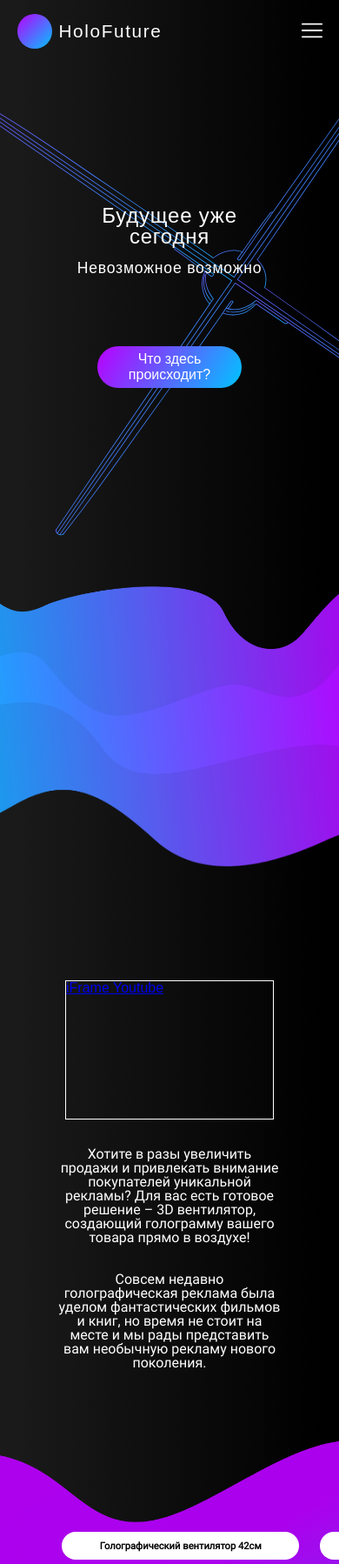
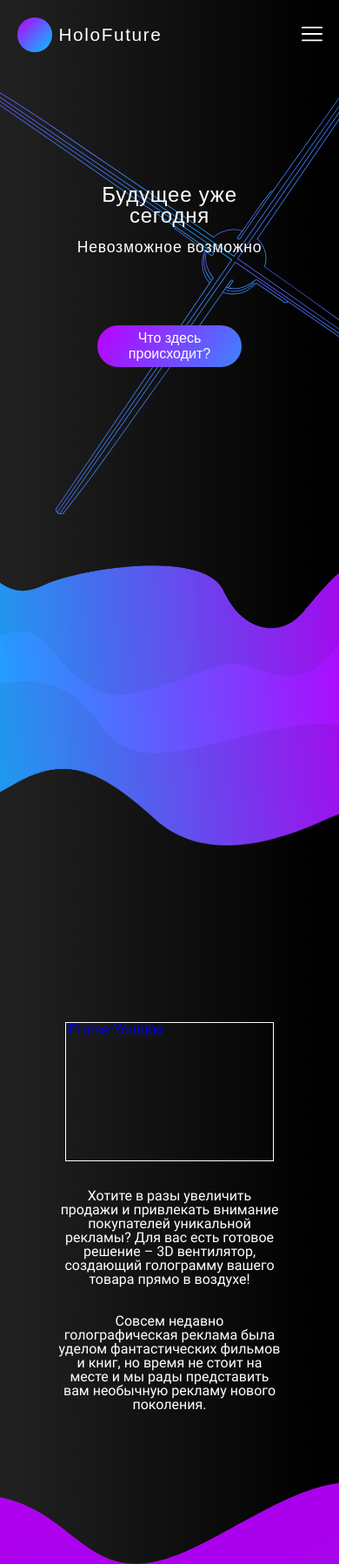
Before and after one commit to TarasMazurkevich/hologram.github.io, a website: page source/index.html in a window 390 px wide. Shown: the top 1798 px of the page at 87% size. Drawn offline with nearby package versions, Linux system fonts and the light colour scheme; files that its build step writes are made by us from their sources; a web font is replaced by a local one.

Commit message:
end create htmlcss : tvsy6520@gmail.com

```diff
--- a/source/index.html
+++ b/source/index.html
@@ -95,8 +95,8 @@
                         </g>
                     </svg>
                     <ul class="nav__list">
-                        <li class="nav_item "><a href="#">главная</a></li>
-                        <li class="nav_item active"><a href="#">описание</a></li>
+                        <li class="nav_item active"><a href="#">главная</a></li>
+                        <li class="nav_item"><a href="#">описание</a></li>
                         <li class="nav_item"><a href="#">продукт</a></li>
                         <li class="nav_item"><a href="#">преимущества</a></li>
                         <li class="nav_item"><a href="#">контакты</a></li>
@@ -133,11 +133,11 @@
                     <h2 class="desc_title">Что здесь происходит?</h2>
                 </header>
                 <article class="desc__article">
-                    <a href="#" class="desc_video" data-lity>iFrame Youtube</a>
-                    <div class="desc__bottom">
+                    <div class="desc__top">
+                        <a href="#" class="desc_video" data-lity>iFrame Youtube</a>
                         <p class="desc_text">Хотите в разы увеличить продажи и привлекать внимание покупателей уникальной рекламы? Для вас есть готовое решение – 3D вентилятор, создающий голограмму вашего товара прямо в воздухе!</p>
-                        <p class="desc_text">Совсем недавно голографическая реклама была уделом фантастических фильмов и книг, но время не стоит на месте и мы рады представить вам  необычную рекламу нового поколения.</p>
                     </div>
+                    <p class="desc_text">Совсем недавно голографическая реклама была уделом фантастических фильмов и книг, но время не стоит на месте и мы рады представить вам  необычную рекламу нового поколения.</p>
                 </article>
             </div>
         </section>
@@ -147,7 +147,7 @@
         <section class="product">
             <ul class="product__list">
                 <li class="product_item">
-                    <p class="product_name">Голографический вентилятор 42см</p>
+                    <p class="product_name">Голограма 42см</p>
                     <div class="product__desc">
                         <img src="img/png/holo42.png" alt="" class="product_img">
                         <p class="product_text">
@@ -324,14 +324,90 @@
                 <div class="footer_img"></div>
                 <div class="footer_img"></div>
             </div>
+
         </footer>
-
+        <canvas id="canvas"></canvas>
     </div>
 
 
 
 
     <!-- map -->
+    <script
+  src="https://code.jquery.com/jquery-3.3.1.min.js"
+  integrity="sha256-FgpCb/KJQlLNfOu91ta32o/NMZxltwRo8QtmkMRdAu8="
+  crossorigin="anonymous"></script>
+    <script>
+        (function () {
+  var canvas = $('canvas')[0];
+  var ctx = canvas.getContext('2d');
+  var width = canvas.width = window.innerWidth;
+  var height = canvas.height = Math.max(
+  document.body.scrollHeight, document.documentElement.scrollHeight,
+  document.body.offsetHeight, document.documentElement.offsetHeight,
+  document.body.clientHeight, document.documentElement.clientHeight
+);
+  var particleCount = 100;
+  var particles = [];
 
+  function init() {
+    for (var i = 0; i < particleCount; i++) {
+      createParticle();
+    }
+  }
+
+  function createParticle() {
+    var newParticle = new Particle();
+    newParticle.initialize();
+    particles.push(newParticle);
+  }
+
+  function Particle() {
+    this.initialize = function() {
+      this.x = Math.random() * width;
+      this.y = Math.random() * height + height;
+      this.v = 5 + Math.random() * 5;
+      this.s = 5 + Math.random() * 5;
+    }
+
+    this.update = function () {
+      this.x += Math.sin(this.s);
+      this.s -= 0.1;
+      this.y -= this.v * 0.5;
+      if (this.isOutOfBounds()) {
+        this.initialize();
+      }
+    }
+
+    this.draw = function () {
+      ctx.fillRect(this.x, this.y, 6, 6);
+      ctx.fillStyle = "#FFF";
+      ctx.fill();
+    }
+
+    this.isOutOfBounds = function () {
+      return ((this.x < 0) || (this.x > width) || (this.y < 0) || (this.y > height));
+    }
+  }
+
+  function render() {
+    ctx.clearRect(0, 0, width, height);
+    for (var i = 0; i < particles.length; i++) {
+      particles[i].update();
+      particles[i].draw();
+    }
+    requestAnimationFrame(render);
+  }
+
+  window.addEventListener('resize', resize);
+  function resize() {
+    width = canvas.width = window.innerWidth;
+    height = canvas.height = window.innerHeight;
+  }
+
+  init();
+  render();
+})();
+    </script>
 </body>
 </html>
--- a/source/scss/abstract/mix.scss
+++ b/source/scss/abstract/mix.scss
@@ -20,5 +20,14 @@
 
 	@include f-med($fz);
 	background: linear-gradient(120deg, $wv-purple, $wv-blue);
+	background-size: 150% 150%;
 	color: $white;
+
+	transition: all .5s;
+	cursor: pointer;
+
+	&:hover {
+		transform: scale(1.05, 1.05) translate(.2rem, .2rem);
+		background-position: 100% 10%;
+	}
 }
--- a/source/scss/base/basic.scss
+++ b/source/scss/base/basic.scss
@@ -18,6 +18,7 @@
 
 .wrap {
   overflow: hidden;
+  position: relative;
 }
 
 * {
@@ -49,7 +50,7 @@ article, aside, details, figcaption, figure, footer, header, hgroup, menu, nav,
 body {
   font-family: 'medium', sans-serif;
   line-height: 1;
-  background: linear-gradient(to right, #1A1A1A 5%, #000 95%);
+  background: linear-gradient(to right, #202020 5%, #000 95%);
   color: $white;
 }
 
--- a/source/scss/base/component.scss
+++ b/source/scss/base/component.scss
@@ -66,6 +66,13 @@
 	}
 
 	&_item {
+		&:hover a {
+			background: linear-gradient(to bottom right, $wv-purple, $wv-blue);
+			background-clip: text;
+			-webkit-background-clip: text;
+			color: transparent;
+		}
+
 		&:not(:first-of-type) {
 			margin-top: 1.5rem;
 
--- a/source/scss/layout/advan.scss
+++ b/source/scss/layout/advan.scss
@@ -1,5 +1,9 @@
 .advan {
 	margin-top: 10rem;
+
+	@media screen and (min-width: 1200px) {
+		margin-top: 20rem;
+	}
 
 	&__list {
 		display: flex;
@@ -20,6 +24,21 @@
 		&:nth-of-type(2n) {
 			@media screen and (min-width: 768px) {
 				flex-direction: row-reverse;
+			}
+
+			& > p {
+				@media screen and (min-width: 1200px) {
+					margin-left: 0;
+					margin-right: 4rem;
+				}
+			}
+		}
+
+		&:nth-of-type(2n-1) {
+			div {
+				@media screen and (min-width: 1200px) {
+					background-color: #161616;
+				}
 			}
 		}
 
@@ -46,8 +65,8 @@
 		}
 
 		@media screen and (min-width: 1200px) {
-			width: 10rem;
-			height: 10rem;
+			width: 15rem;
+			height: 15rem;
 		}
 
 		&::before {
@@ -81,7 +100,7 @@
 			}
 
 			@media screen and (min-width: 1200px) {
-				font-size: 3.2rem;
+				font-size: 3.5rem;
 			}
 		}
 
@@ -96,7 +115,7 @@
 			}
 
 			@media screen and (min-width: 1200px) {
-				font-size: 1.8rem;
+				font-size: 2rem;
 			}
 		}
 	}
@@ -118,5 +137,10 @@
 			text-align: left;
 			font-size: 1.3rem;
 		}
+
+		@media screen and (min-width: 1200px) {
+			margin-left: 3rem;
+			line-height: 1.7;
+		}
 	}
 }
--- a/source/scss/layout/desc.scss
+++ b/source/scss/layout/desc.scss
@@ -58,6 +58,7 @@
 
 		@include f-reg(2rem);
 		text-align: center;
+
 		@media screen and (min-width: 768px) {
 			display: block;
 		}
@@ -68,10 +69,33 @@
 		flex-direction: column;
 		align-items: center;
 
-		@media screen and (min-width: 768px) {
+		// @media screen and (min-width: 768px) {
+		// 	flex-direction: row-reverse;
+		// 	align-items: flex-start;
+		// 	margin-top: 4rem;
+		// }
+
+		@media screen and (min-width: 1200px) {
+			margin-top: 3rem;
+		}
+	}
+
+	&__top {
+		display: flex;
+		flex-direction: column;
+		align-items: center;
+
+		@media screen and (min-width: 1200px) {
 			flex-direction: row-reverse;
 			align-items: flex-start;
-			margin-top: 4rem;
+		}
+
+		&+p {
+			@media screen and (min-width: 1200px) {
+				margin-top: 2rem;
+				margin-right: 0;
+				min-width: 100%;
+			}
 		}
 	}
 
@@ -107,13 +131,10 @@
 		}
 
 		@media screen and (min-width: 1200px) {
-			@include f-reg(1.3rem);
-		}
-
-		&:last-of-type {
-			@media screen and (min-width: 768px) {
-				margin-top: 1rem;
-			}
+			margin-top: 0;
+			margin-right: 3rem;
+			font-size: 1.3rem;
+			line-height: 1.5;
 		}
 	}
 }
--- a/source/scss/layout/product.scss
+++ b/source/scss/layout/product.scss
@@ -35,8 +35,15 @@
 			width: 12rem;
 		}
 
+		@media screen and (min-width: 1200px) {
+			width: 20rem;
+		}
+
 		&:not(:first-of-type) {
 			margin-left: 1.5rem;
+			@media screen and (min-width: 1200px) {
+				margin-left: 4rem;
+			}
 		}
 	}
 
@@ -59,6 +66,11 @@
 
 		@media screen and (min-width: 768px) {
 			font-size: .9rem;
+		}
+
+		@media screen and (min-width: 1200px) {
+			height: 3rem;
+			font-size: 1.2rem;
 		}
 	}
 
@@ -95,10 +107,22 @@
 		@media screen and (min-width: 768px) {
 			font-size: .9rem;
 		}
+		@media screen and (min-width: 1200px) {
+			padding: {
+				top: 3.5rem;
+				bottom: 3.5rem;
+			}
+
+			font-size: 1rem;
+		}
 
 		span {
 			&:not(:first-of-type) {
 				margin-top: .5rem;
+
+				@media screen and (min-width: 1200px) {
+					margin-top: 1rem;
+				}
 			}
 		}
 	}
@@ -125,5 +149,14 @@
 			width: 150%;
 			height: 120%;
 		}
+		@media screen and (min-width: 1200px) {
+			height: 150%;
+		}
 	}
 }
+
+#canvas {
+	position: absolute;
+	bottom: 0;
+	z-index: -1;
+}
--- a/source/scss/layout/top.scss
+++ b/source/scss/layout/top.scss
@@ -1,20 +1,27 @@
 .top {
 	position: relative;
 
+	margin-top: 4rem;
 	width: 100%;
 	height: 100vh;
 
 	// TOP__HEADER
 	&__header {
+		position: fixed;
+		top: 0;
 		display: flex;
 		justify-content: space-between;
 		align-items: center;
 
-		margin-top: 1rem;
 		padding: {
 			right: 5%;
 			left: 5%;
 		}
+		width: 100%;
+		height: 5rem;
+
+		background: linear-gradient(to right, #202020 5%, #000 95%);
+		z-index: 99999;
 	}
 
 	// TOP__LOGO
@@ -72,7 +79,7 @@
 
 		@media screen and (min-width: 1200px) {
 			align-items: flex-start;
-			margin-right: 20%;
+			margin-right: 10%;
 		}
 	}
 
@@ -95,7 +102,7 @@
 		@media screen and (min-width: 1200px) {
 			width: 100%;
 
-			font-size: 2.5rem;
+			font-size: 3.5rem;
 			font-weight: bold;
 		}
 
@@ -104,6 +111,10 @@
 
 			font-size: 1.1rem;
 			font-weight: normal;
+
+			@media screen and (min-width: 1200px) {
+				font-size: 2rem;
+			}
 		}
 	}
 
```
